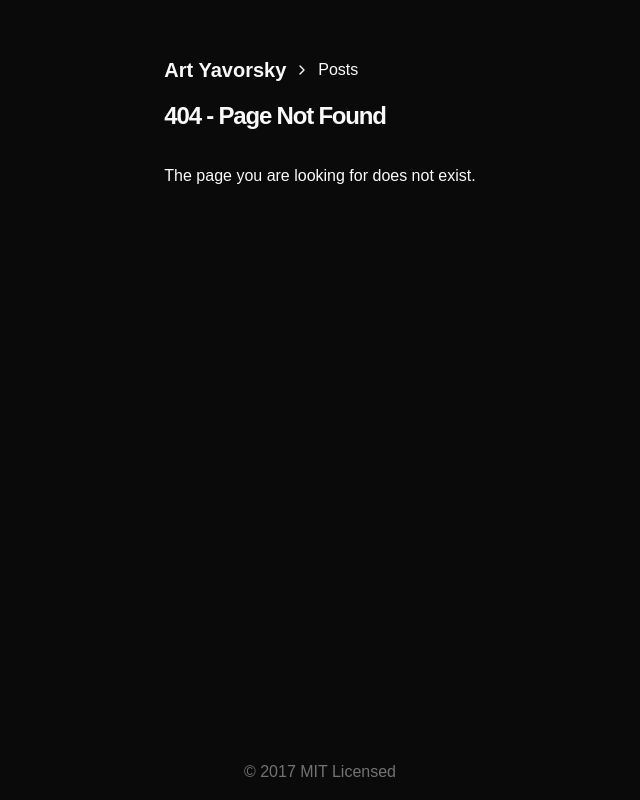
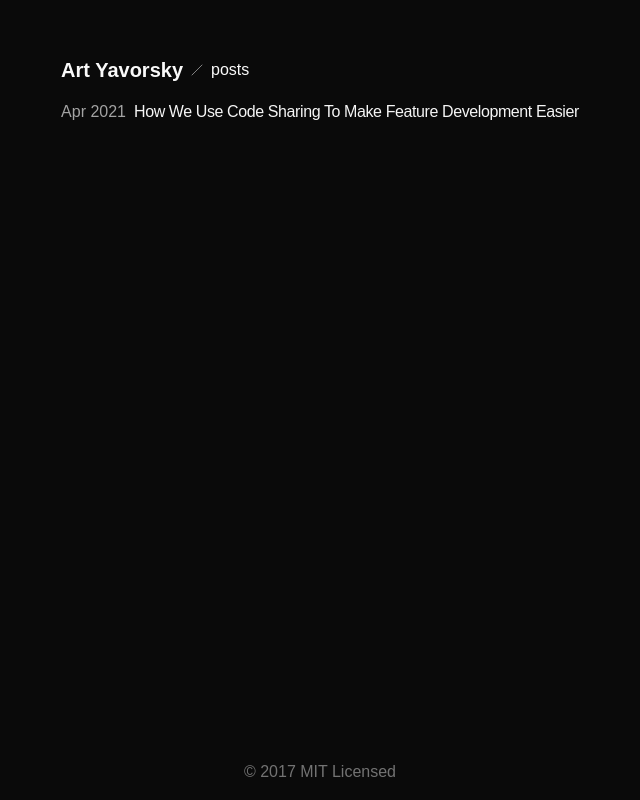
Before and after one commit to yavorsky/yavorsky.org, a Next.js app: page /posts in a window 1280 px wide. Before the commit this address had no page. Shown: the whole page, without its empty margins (320-960 px from the left). Built offline with nearby package versions, Linux system fonts and the light colour scheme.

Commit message:
fix: improve

```diff
--- a/app/components/nav-breadcrumb.tsx
+++ b/app/components/nav-breadcrumb.tsx
@@ -2,7 +2,7 @@
 
 import React from 'react';
 import Link from 'next/link';
-import { ChevronRight } from 'lucide-react';
+import { Slash } from 'lucide-react';
 import cx from 'classnames';
 import { usePathname } from 'next/navigation';
 
@@ -18,8 +18,7 @@ const NavBreadcrumb = ({ className }: BreadcrumbProps) => {
     .split('/')
     .filter(Boolean)
     .map((segment) => ({
-      label:
-        segment.charAt(0).toUpperCase() + segment.slice(1).replace(/-/g, ' '),
+      label: segment.replace(/-/g, ' '),
       path: segment,
     }));
 
@@ -39,13 +38,13 @@ const NavBreadcrumb = ({ className }: BreadcrumbProps) => {
 
       {segments.map((segment, index) => (
         <React.Fragment key={segment.path}>
-          <ChevronRight className="w-4 h-4" />
+          <Slash className="w-3 h-3 text-foreground/50" />
           <Link
             href={`/${segments
               .slice(0, index + 1)
               .map((s) => s.path)
               .join('/')}`}
-            className="hover:text-gray-900 transition-colors"
+            className="hover:underline"
           >
             {segment.label}
           </Link>
--- a/app/components/posts.tsx
+++ b/app/components/posts.tsx
@@ -1,5 +1,5 @@
 import Link from 'next/link';
-import { formatDate, getBlogPosts } from '@/app/blog/utils';
+import { formatDate, getBlogPosts } from '@/app/posts/utils';
 
 export async function BlogPosts() {
   const allBlogs = await getBlogPosts();
@@ -19,7 +19,7 @@ export async function BlogPosts() {
           <Link
             key={post.slug}
             className="flex flex-col space-y-1 mb-4"
-            href={`/blog/${post.slug}`}
+            href={`/posts/${post.slug}`}
           >
             <div className="w-full flex flex-col md:flex-row space-x-0 md:space-x-2">
               <p className="text-neutral-600 dark:text-neutral-400 min-w-12 tabular-nums">
--- a/app/page.tsx
+++ b/app/page.tsx
@@ -6,7 +6,7 @@ import Link from 'next/link';
 export default function Page() {
   return (
     <section className="max-w-2xl">
-      <h3 className="mt-2 text-foreground/70 text-lg">
+      <h3 className="mt-2 text-foreground/70 text-base">
         Software Engineer & Engineering Manager
       </h3>
 
@@ -18,9 +18,10 @@ export default function Page() {
         When I&apos;m not leading engineering teams at companies like{' '}
         <ExternalLink href="https://wix.com">Wix</ExternalLink> (2018-2023) and{' '}
         <ExternalLink href="https://netflix.com">Netflix</ExternalLink>{' '}
-        (2023-2025), I&apos;m working on unbuilt.app - the fastest and
-        open-source web stack detection tool, contributing to Babel.js and
-        sharing my knowledge at tech conferences and meetups.
+        (2023-2025), I&apos;m working on{' '}
+        <ExternalLink href="https://unbuilt.app">unbuilt.app</ExternalLink> -
+        the fastest and open-source web stack detection tool, contributing to
+        Babel.js and sharing my knowledge at tech conferences and meetups.
       </p>
       <p className="mt-4">
         Want to hire? Feel free to check out my{' '}
--- a/app/blog/[slug]/page.tsx
+++ b/app/posts/[slug]/page.tsx
@@ -1,6 +1,6 @@
 import { notFound } from 'next/navigation';
 import { CustomMDX } from '@/app/components/mdx';
-import { formatDate, getBlogPosts } from '@/app/blog/utils';
+import { formatDate, getBlogPosts } from '@/app/posts/utils';
 import { baseUrl } from '@/app/sitemap';
 import { PageProps } from '@/app/types';
 
@@ -39,7 +39,7 @@ export async function generateMetadata({
       description,
       type: 'article',
       publishedTime,
-      url: `${baseUrl}/blog/${post.slug}`,
+      url: `${baseUrl}/posts/${post.slug}`,
       images: [
         {
           url: ogImage,
@@ -64,7 +64,7 @@ export default async function Blog({ params }: PageProps<{ slug: string }>) {
   }
 
   return (
-    <section className="pt-8">
+    <section className="pt-8 max-w-2xl">
       <script
         type="application/ld+json"
         suppressHydrationWarning
@@ -79,7 +79,7 @@ export default async function Blog({ params }: PageProps<{ slug: string }>) {
             image: post.metadata.image
               ? `${baseUrl}${post.metadata.image}`
               : `/og?title=${encodeURIComponent(post.metadata.title)}`,
-            url: `${baseUrl}/blog/${post.slug}`,
+            url: `${baseUrl}/posts/${post.slug}`,
             author: {
               '@type': 'Person',
               name: 'My Portfolio',
--- a/app/blog/page.tsx
+++ b/app/posts/page.tsx
@@ -1,13 +1,13 @@
 import { BlogPosts } from '@/app/components/posts';
 
 export const metadata = {
-  title: 'Blog',
-  description: 'Personal blog.',
+  title: 'Posts',
+  description: 'All posts.',
 };
 
 export default function Page() {
   return (
-    <section>
+    <section className="max-w-2xl">
       <BlogPosts />
     </section>
   );
--- a/app/blog/posts/float-code-sharing.mdx
+++ b/app/posts/sources/code-sharing-in-float.mdx
@@ -5,7 +5,7 @@ summary: 'In this post, we explore the enduring debate between using spaces and
 ---
 
 Ever wondered how development teams manage to maintain feature parity between web and mobile apps?
-
+<br/>
 When I was part of the Float's engineering team, I had an opportunity to share a fascinating journey of evolving our scheduling platform from separate codebases to a unified approach.
 A must-read for teams facing similar challenges in cross-platform development.
 
--- a/app/blog/utils.ts
+++ b/app/posts/utils.ts
@@ -57,7 +57,7 @@ async function getMDXData(dir: string) {
 }
 
 export function getBlogPosts() {
-  return getMDXData(path.join(process.cwd(), 'app', 'blog', 'posts'));
+  return getMDXData(path.join(process.cwd(), 'app', 'posts', 'sources'));
 }
 
 export function formatDate(
--- a/app/rss/route.ts
+++ b/app/rss/route.ts
@@ -1,5 +1,5 @@
 import { baseUrl } from '@/app/sitemap';
-import { getBlogPosts } from '@/app/blog/utils';
+import { getBlogPosts } from '@/app/posts/utils';
 
 export async function GET() {
   let allBlogs = await getBlogPosts();
@@ -15,7 +15,7 @@ export async function GET() {
       (post) =>
         `<item>
           <title>${post.metadata.title}</title>
-          <link>${baseUrl}/blog/${post.slug}</link>
+          <link>${baseUrl}/posts/${post.slug}</link>
           <description>${post.metadata.summary || ''}</description>
           <pubDate>${new Date(
             post.metadata.publishedAt
--- a/app/sitemap.ts
+++ b/app/sitemap.ts
@@ -1,15 +1,15 @@
-import { getBlogPosts } from '@/app/blog/utils';
+import { getBlogPosts } from '@/app/posts/utils';
 
-export const baseUrl = 'https://portfolio-blog-starter.vercel.app';
+export const baseUrl = 'https://yavorsky.org';
 
 export default async function sitemap() {
   const posts = await getBlogPosts();
   const blogs = posts.map((post) => ({
-    url: `${baseUrl}/blog/${post.slug}`,
+    url: `${baseUrl}/posts/${post.slug}`,
     lastModified: post.metadata.publishedAt,
   }));
 
-  const routes = ['', '/blog'].map((route) => ({
+  const routes = ['', '/posts'].map((route) => ({
     url: `${baseUrl}${route}`,
     lastModified: new Date().toISOString().split('T')[0],
   }));
```
